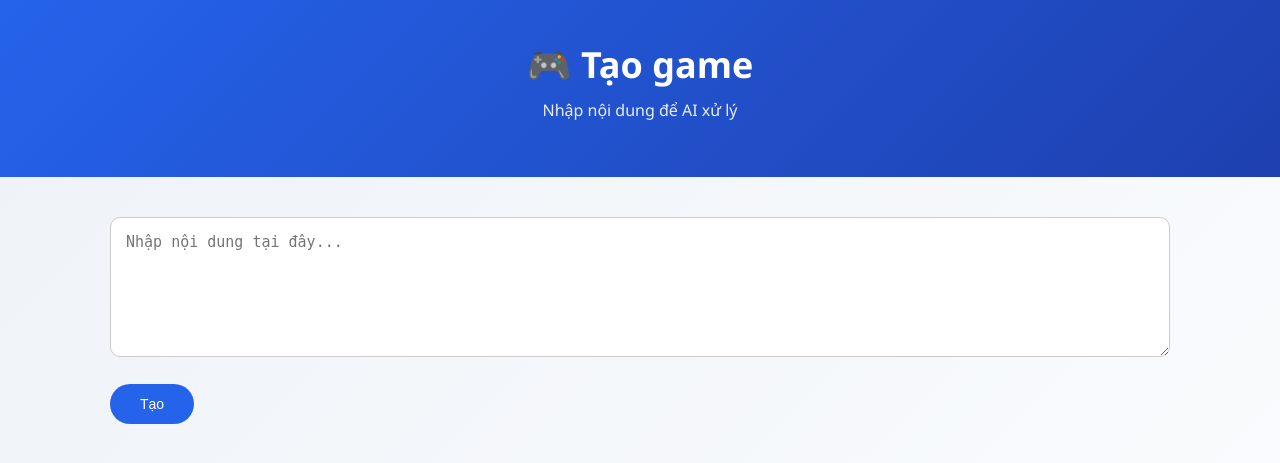
After one commit to thaygioi/webai, a Flask app: page /app/tao-game in a window 1280 px wide. The commit adds this page. Shown: the top 463 px of the page. Run offline with Flask 3, Linux system fonts and the light colour scheme.

Commit message:
Add files via upload

```diff
--- a/app.py
+++ b/app.py
@@ -1,16 +1,30 @@
-from flask import Flask, render_template
+from flask import Flask, render_template, request
 
 app = Flask(__name__)
 
+APPS = [
+    {"key": "tao-de-thi", "name": "Tạo đề thi", "icon": "📘"},
+    {"key": "soan-giao-an", "name": "Soạn giáo án", "icon": "📗"},
+    {"key": "viet-sang-kien", "name": "Viết sáng kiến", "icon": "✍️"},
+    {"key": "tao-game", "name": "Tạo game", "icon": "🎮"},
+]
+
 @app.route("/")
 def dashboard():
-    apps = [
-        {"name": "Tạo đề thi", "icon": "📘"},
-        {"name": "Soạn giáo án", "icon": "📗"},
-        {"name": "Viết sáng kiến", "icon": "✍️"},
-        {"name": "Tạo game", "icon": "🎮"},
-    ]
-    return render_template("dashboard.html", apps=apps)
+    return render_template("dashboard.html", apps=APPS)
+
+@app.route("/app/<app_key>", methods=["GET", "POST"])
+def app_page(app_key):
+    app_info = next((a for a in APPS if a["key"] == app_key), None)
+    if not app_info:
+        return "Ứng dụng không tồn tại", 404
+
+    result = None
+    if request.method == "POST":
+        user_input = request.form.get("content", "")
+        result = f"Bạn đã nhập: {user_input}"
+
+    return render_template("app_page.html", app=app_info, result=result)
 
 if __name__ == "__main__":
-    app.run()
+    app.run(debug=True)
--- a/static/style.css
+++ b/static/style.css
@@ -68,19 +68,30 @@ body {
 }
 
 /* Button */
-.app-card button {
+.app-card button,
+.main-btn {
     background: #2563eb;
     color: white;
     border: none;
-    padding: 10px 22px;
+    padding: 12px 30px;
     border-radius: 999px;
     font-size: 14px;
     cursor: pointer;
     transition: background 0.2s;
 }
 
-.app-card button:hover {
+.app-card button:hover,
+.main-btn:hover {
     background: #1e40af;
+}
+
+/* Result box */
+.result-box {
+    margin-top: 30px;
+    background: #fff;
+    padding: 20px;
+    border-radius: 10px;
+    box-shadow: 0 10px 20px rgba(0,0,0,0.08);
 }
 
 /* Footer */
--- /dev/null
+++ b/templates/app_page.html
@@ -0,0 +1,42 @@
+<!DOCTYPE html>
+<html lang="vi">
+<head>
+    <meta charset="UTF-8">
+    <title>{{ app.name }}</title>
+    <link rel="stylesheet" href="/static/style.css">
+</head>
+<body>
+
+<header class="header">
+    <h1>{{ app.icon }} {{ app.name }}</h1>
+    <p>Nhập nội dung để AI xử lý</p>
+</header>
+
+<main class="container">
+
+    <form method="post">
+        <textarea
+            name="content"
+            rows="6"
+            placeholder="Nhập nội dung tại đây..."
+            style="width:100%;padding:15px;border-radius:10px;border:1px solid #ccc;font-size:15px;"
+        ></textarea>
+
+        <br><br>
+
+        <button type="submit" class="main-btn">
+            Tạo
+        </button>
+    </form>
+
+    {% if result %}
+    <div class="result-box">
+        <strong>Kết quả:</strong>
+        <p>{{ result }}</p>
+    </div>
+    {% endif %}
+
+</main>
+
+</body>
+</html>
--- a/templates/dashboard.html
+++ b/templates/dashboard.html
@@ -2,7 +2,7 @@
 <html lang="vi">
 <head>
     <meta charset="UTF-8">
-    <title>AI Giáo viên</title>
+    <title>AI cho Giáo viên</title>
     <link rel="stylesheet" href="/static/style.css">
 </head>
 <body>
@@ -18,7 +18,9 @@
         <div class="app-card">
             <div class="icon">{{ app.icon }}</div>
             <h3>{{ app.name }}</h3>
-            <button>Sử dụng</button>
+            <a href="/app/{{ app.key }}">
+                <button>Sử dụng</button>
+            </a>
         </div>
         {% endfor %}
     </div>
```
